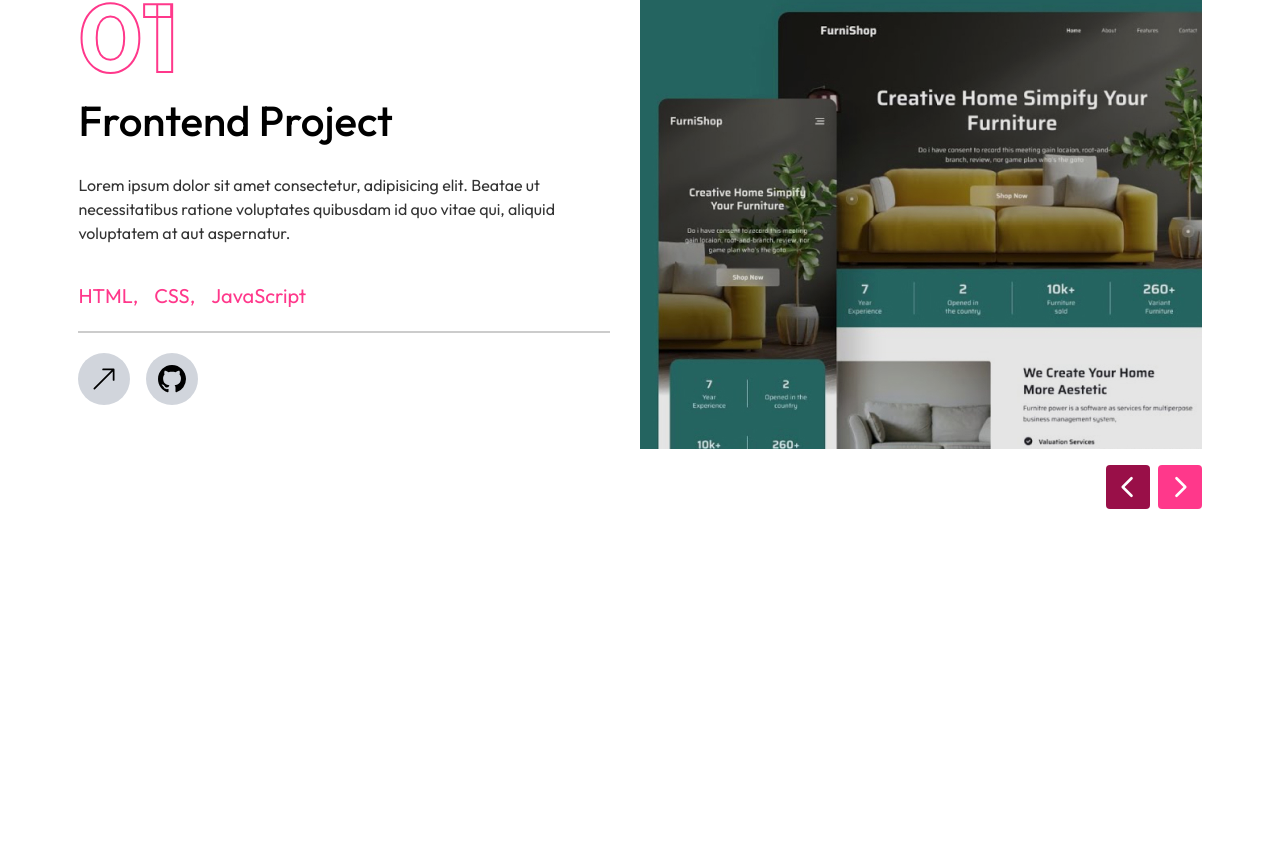
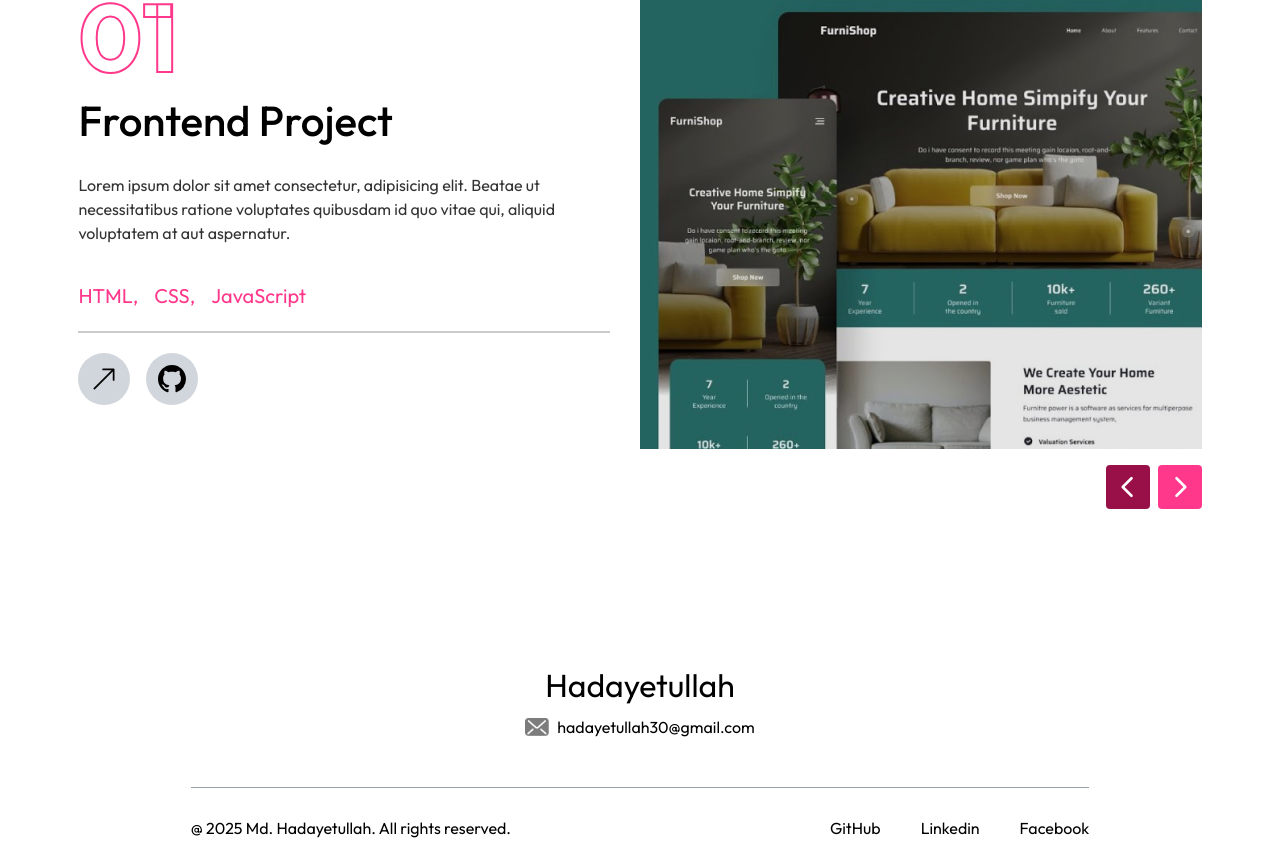
Before and after one commit to Hadayetullah/portfolio-v2, a Next.js app: page / in a window 1280 px wide. Shown: the part 2527-3395 px from the top of the page. Before the commit the page ends 3116 px from the top, so only its background shows below. Built offline with nearby package versions, Linux system fonts and the light colour scheme; a web font is replaced by a local one.

Commit message:
Update Footer for the smallest devices

```diff
--- a/app/components/Footer.tsx
+++ b/app/components/Footer.tsx
@@ -10,24 +10,20 @@ const Footer = (props: Props) => {
   return (
     <div className='container mt-20'>
         <div className='text-center'>
-            <a href="#home" className='w-36 text-[28px] cursor-pointer mx-auto mb-2'>
+            <a href="#home" className='w-36 text-[22px] xxs:text-[28px] xs:text-[32px] cursor-pointer mx-auto'>
                 Hadayetullah
             </a>
 
-            {/* <a href="">
-                <Image src={assets.logo} alt='' className='w-36 cursor-pointer mx-auto mb-2'  />
-            </a> */}
-
-            <div className='w-max flex items-center gap-2 mx-auto'>
-                <Image src={props.isDarkMode ? assets.mail_icon_dark : assets.mail_icon} alt='' className='w-6' />
+            <div className='w-max flex items-center gap-1 xxs:gap-2 mx-auto text-xs xxs:text-sm xs:text-base mt-0 xxs:mt-1 xs:mt-2'>
+                <Image src={props.isDarkMode ? assets.mail_icon_dark : assets.mail_icon} alt='' className='w-3 xxs:w-4 xs:w-6' />
                 hadayetullah30@gmail.com
             </div>
         </div>
 
-        <div className='text-center sm:flex items-center justify-between border-t border-gray-400 mx-[10%] mt-12 py-6'>
+        <div className='text-center flex flex-col md:flex-row items-center justify-center xxs:justify-between border-t border-gray-400 mx-[5%] md:mx-[10%] mt-6 xxs:mt-12 py-6'>
             <p>@ 2025 Md. Hadayetullah. All rights reserved.</p>
 
-            <ul className='flex items-center gap-10 justify-center mt-4 sm:mt-0'>
+            <ul className='flex flex-col xxs:flex-row items-center gap-2 sm:gap-10 justify-center mt-4 sm:mt-0'>
                 <li>
                     <a target='_blank' href="https://github.com/Hadayetullah">GitHub</a>
                 </li>
--- a/app/page.tsx
+++ b/app/page.tsx
@@ -96,8 +96,8 @@ export default function Home() {
       <Services id={"services"} ref={sectionRefs.services} isDarkMode={isDarkMode} />
       <Resume id={"resume"} ref={sectionRefs.resume} isDarkMode={isDarkMode} />
       <MyWork id={"work"} ref={sectionRefs.work} isDarkMode={isDarkMode} />
-      {/* <Contact id={"contact"} ref={sectionRefs.contact} isDarkMode={isDarkMode} />
-      <Footer isDarkMode={isDarkMode} /> */}
+      {/* <Contact id={"contact"} ref={sectionRefs.contact} isDarkMode={isDarkMode} /> */}
+      <Footer isDarkMode={isDarkMode} />
     </>
   );
 }
```
